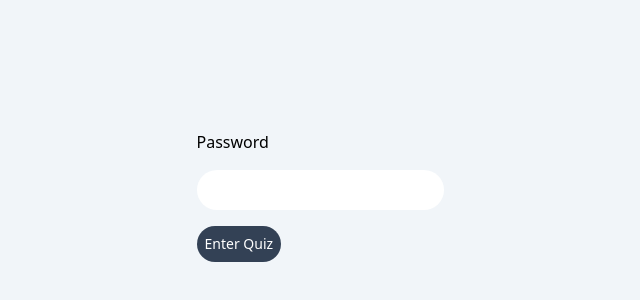
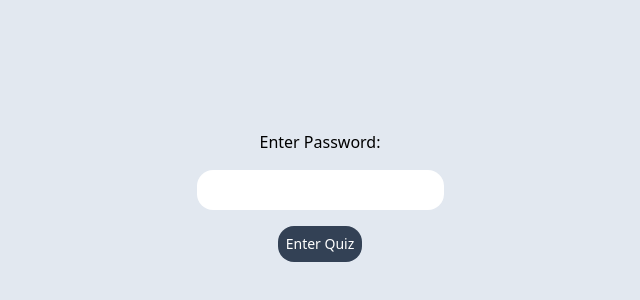
Before and after one commit to kasparlaurenz/quiz-app, a React (Create React App) app: page / in a window 1280 px wide. Shown: the part 204-504 px from the top of the page, without its empty margins (320-960 px from the left). Built offline with nearby package versions, Linux system fonts and the light colour scheme.

Commit message:
add login component and functionality

```diff
--- a/src/App.tsx
+++ b/src/App.tsx
@@ -1,17 +1,36 @@
-import React from 'react';
+import React, { useState } from 'react';
+import Login from './components/Login';
+import type { FormEvent } from 'react';
 
-function App() {
+const App = () => {
+  const PASSWORD = '123';
+  const [showQuiz, setShowQuiz] = useState<boolean>(false);
+  const [input, setInput] = useState<string>('');
+
+  const verifyPassword = (event: FormEvent<HTMLFormElement>) => {
+    event.preventDefault();
+    if (input === PASSWORD) {
+      console.log('right password');
+      setShowQuiz(true);
+    } else {
+      console.log('wrong password');
+      setShowQuiz(false);
+    }
+  };
+
   return (
-    <div className="w-screen h-screen bg-slate-100 flex justify-center items-center">
-      <form className="flex flex-col gap-4 items-start" onSubmit={() => {}}>
-        <label htmlFor="password">Password</label>
-        <input className="p-2 rounded-full" type="password" id="password" />
-        <button className="bg-slate-700 text-white text-sm p-2 rounded-full">
-          Enter Quiz
-        </button>
-      </form>
+    <div className="w-screen h-screen bg-slate-200 flex justify-center items-center">
+      {showQuiz ? (
+        <div>Hello World</div>
+      ) : (
+        <Login
+          input={input}
+          setInput={setInput}
+          verifyPassword={verifyPassword}
+        />
+      )}
     </div>
   );
-}
+};
 
 export default App;
--- /dev/null
+++ b/src/components/Login.tsx
@@ -0,0 +1,33 @@
+import React from 'react';
+import type { Dispatch, SetStateAction, FC, FormEvent } from 'react';
+
+interface Props {
+  input: string;
+  setInput: Dispatch<SetStateAction<string>>;
+  verifyPassword: (e: FormEvent<HTMLFormElement>) => void;
+}
+
+const Login: FC<Props> = ({ input, setInput, verifyPassword }) => {
+  return (
+    <div>
+      <form
+        className="flex flex-col gap-4 items-center"
+        onSubmit={verifyPassword}
+      >
+        <label htmlFor="password">Enter Password:</label>
+        <input
+          className="p-2 rounded-2xl focus:scale-105 focus-visible:outline transition duration-200"
+          type="password"
+          id="password"
+          value={input}
+          onChange={e => setInput(e.target.value)}
+        />
+        <button className="bg-slate-700 text-white text-sm p-2 rounded-2xl transition duration-150 hover:scale-105 hover:bg-slate-500">
+          Enter Quiz
+        </button>
+      </form>
+    </div>
+  );
+};
+
+export default Login;
```
